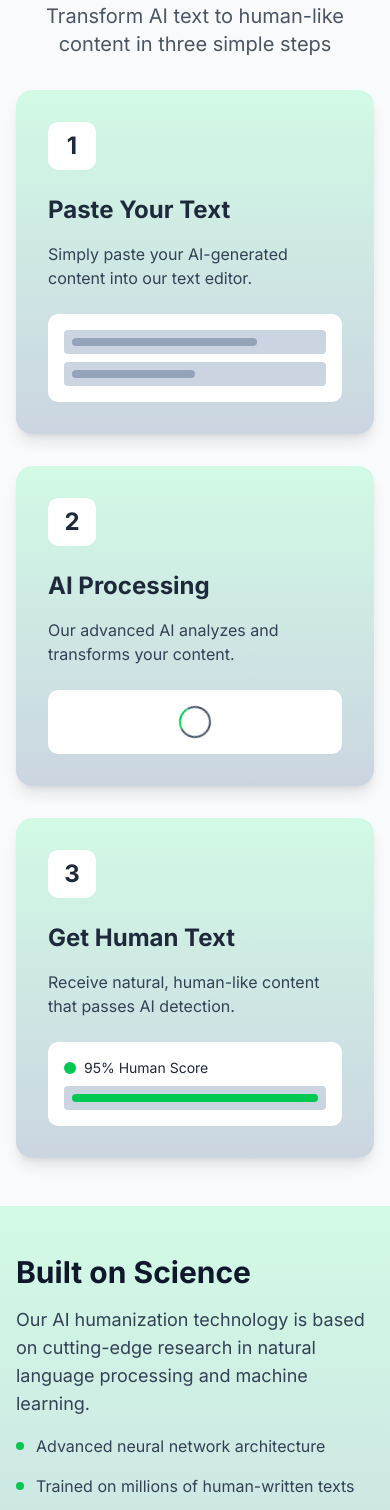
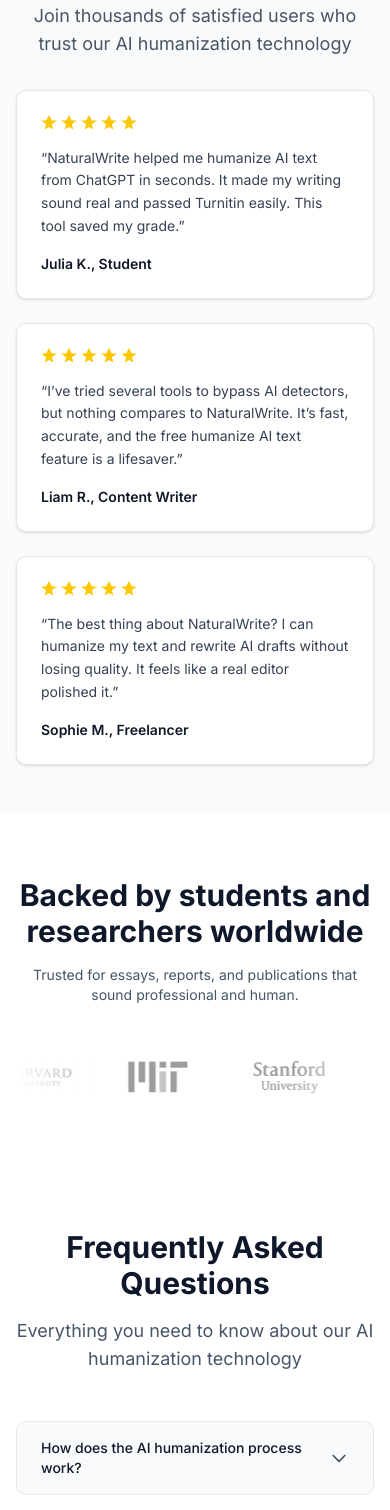
Before and after one commit to Rohitvishwakarma5133/hello, a Next.js app: page / in a window 390 px wide. Shown: the part 5740-7250 px from the top of the page. Built offline with nearby package versions, Linux system fonts and the light colour scheme.

Commit message:
Remove these two div sections from the home page; How it works, Built on Science

```diff
--- a/src/app/page.tsx
+++ b/src/app/page.tsx
@@ -271,119 +271,6 @@
       {/* Features Section */}
       <FeaturesSection />
 
-      {/* 3-Step Process Section */}
-      <section className="py-12 px-4 bg-gray-50">
-        <div className="max-w-6xl mx-auto">
-          <div className="text-center mb-8">
-            <h2 className="text-3xl font-bold text-slate-900 mb-3">
-              How it works
-            </h2>
-            <p className="text-xl text-gray-600">
-              Transform AI text to human-like content in three simple steps
-            </p>
-          </div>
-
-          <div className="grid md:grid-cols-3 gap-8">
-            <div className="bg-gradient-to-t from-slate-300 to-emerald-100 rounded-2xl p-8 text-slate-800 shadow-lg">
-              <div className="w-12 h-12 bg-white bg-opacity-40 rounded-lg flex items-center justify-center mb-6">
-                <span className="text-2xl font-bold text-slate-800">1</span>
-              </div>
-              <h3 className="text-2xl font-bold mb-4 text-slate-800">Paste Your Text</h3>
-              <p className="text-slate-700 mb-6">
-                Simply paste your AI-generated content into our text editor.
-              </p>
-              <div className="bg-white bg-opacity-20 rounded-lg p-4">
-                <div className="bg-slate-300 bg-opacity-50 rounded p-2 mb-2">
-                  <div className="h-2 bg-slate-400 rounded w-3/4"></div>
-                </div>
-                <div className="bg-slate-300 bg-opacity-50 rounded p-2">
-                  <div className="h-2 bg-slate-400 rounded w-1/2"></div>
-                </div>
-              </div>
-            </div>
-
-            <div className="bg-gradient-to-t from-slate-300 to-emerald-100 rounded-2xl p-8 text-slate-800 shadow-lg">
-              <div className="w-12 h-12 bg-white bg-opacity-40 rounded-lg flex items-center justify-center mb-6">
-                <span className="text-2xl font-bold text-slate-800">2</span>
-              </div>
-              <h3 className="text-2xl font-bold mb-4 text-slate-800">AI Processing</h3>
-              <p className="text-slate-700 mb-6">
-                Our advanced AI analyzes and transforms your content.
-              </p>
-              <div className="bg-white bg-opacity-20 rounded-lg p-4">
-                <div className="flex items-center justify-center">
-                  <div className="w-8 h-8 border-2 border-slate-600 border-t-green-500 rounded-full animate-spin"></div>
-                </div>
-              </div>
-            </div>
-
-            <div className="bg-gradient-to-t from-slate-300 to-emerald-100 rounded-2xl p-8 text-slate-800 shadow-lg">
-              <div className="w-12 h-12 bg-white bg-opacity-40 rounded-lg flex items-center justify-center mb-6">
-                <span className="text-2xl font-bold text-slate-800">3</span>
-              </div>
-              <h3 className="text-2xl font-bold mb-4 text-slate-800">Get Human Text</h3>
-              <p className="text-slate-700 mb-6">
-                Receive natural, human-like content that passes AI detection.
-              </p>
-              <div className="bg-white bg-opacity-20 rounded-lg p-4">
-                <div className="flex items-center gap-2 mb-2">
-                  <div className="w-3 h-3 bg-green-500 rounded-full"></div>
-                  <span className="text-sm text-slate-800">95% Human Score</span>
-                </div>
-                <div className="bg-slate-300 bg-opacity-50 rounded p-2">
-                  <div className="h-2 bg-green-500 rounded w-full"></div>
-                </div>
-              </div>
-            </div>
-          </div>
-        </div>
-      </section>
-
-      {/* Built on Science Section */}
-      <section className="bg-gradient-to-t from-slate-300 to-emerald-100 py-12 px-4">
-        <div className="max-w-6xl mx-auto">
-          <div className="grid md:grid-cols-2 gap-8 items-center">
-            <div className="text-slate-800">
-              <h2 className="text-3xl font-bold mb-4 text-slate-900">
-                Built on Science
-              </h2>
-              <p className="text-lg text-slate-700 mb-4">
-                Our AI humanization technology is based on cutting-edge research in natural language processing and machine learning.
-              </p>
-              <ul className="space-y-4">
-                <li className="flex items-center gap-3">
-                  <div className="w-2 h-2 bg-green-500 rounded-full"></div>
-                  <span className="text-slate-700">Advanced neural network architecture</span>
-                </li>
-                <li className="flex items-center gap-3">
-                  <div className="w-2 h-2 bg-green-500 rounded-full"></div>
-                  <span className="text-slate-700">Trained on millions of human-written texts</span>
-                </li>
-                <li className="flex items-center gap-3">
-                  <div className="w-2 h-2 bg-green-500 rounded-full"></div>
-                  <span className="text-slate-700">Continuous learning and improvement</span>
-                </li>
-              </ul>
-            </div>
-            <div className="bg-white bg-opacity-30 backdrop-blur-sm rounded-2xl p-8">
-              <div className="bg-slate-800 rounded-lg p-4">
-                <div className="flex gap-2 mb-3">
-                  <div className="w-3 h-3 bg-red-500 rounded-full"></div>
-                  <div className="w-3 h-3 bg-yellow-500 rounded-full"></div>
-                  <div className="w-3 h-3 bg-green-500 rounded-full"></div>
-                </div>
-                <div className="space-y-2">
-                  <div className="h-3 bg-gray-600 rounded w-full"></div>
-                  <div className="h-3 bg-gray-600 rounded w-3/4"></div>
-                  <div className="h-3 bg-green-500 rounded w-1/2"></div>
-                  <div className="h-3 bg-gray-600 rounded w-5/6"></div>
-                </div>
-              </div>
-            </div>
-          </div>
-        </div>
-      </section>
-
       {/* Testimonials Section */}
       <section className="py-12 px-4 bg-gray-50">
         <div className="max-w-6xl mx-auto">
```
